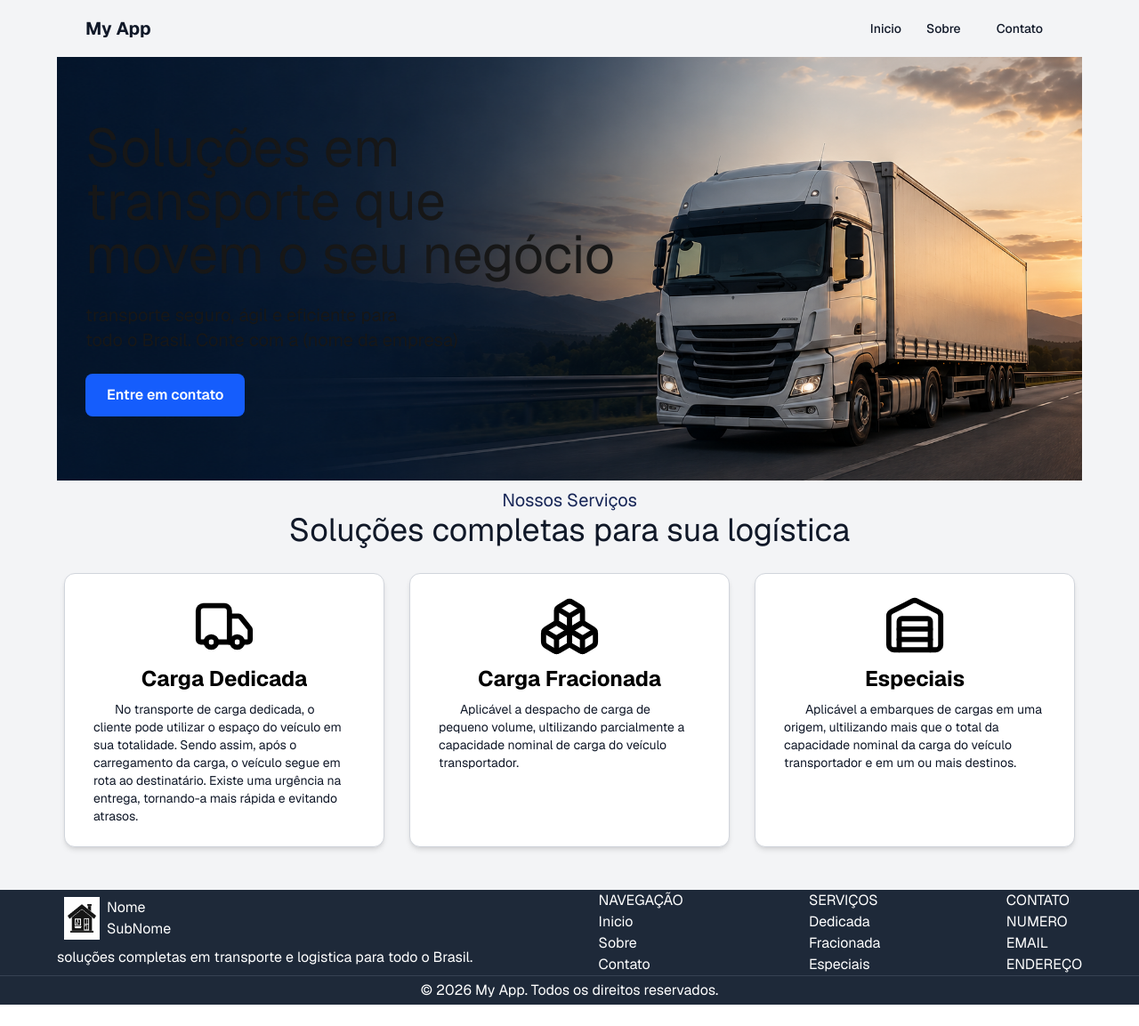
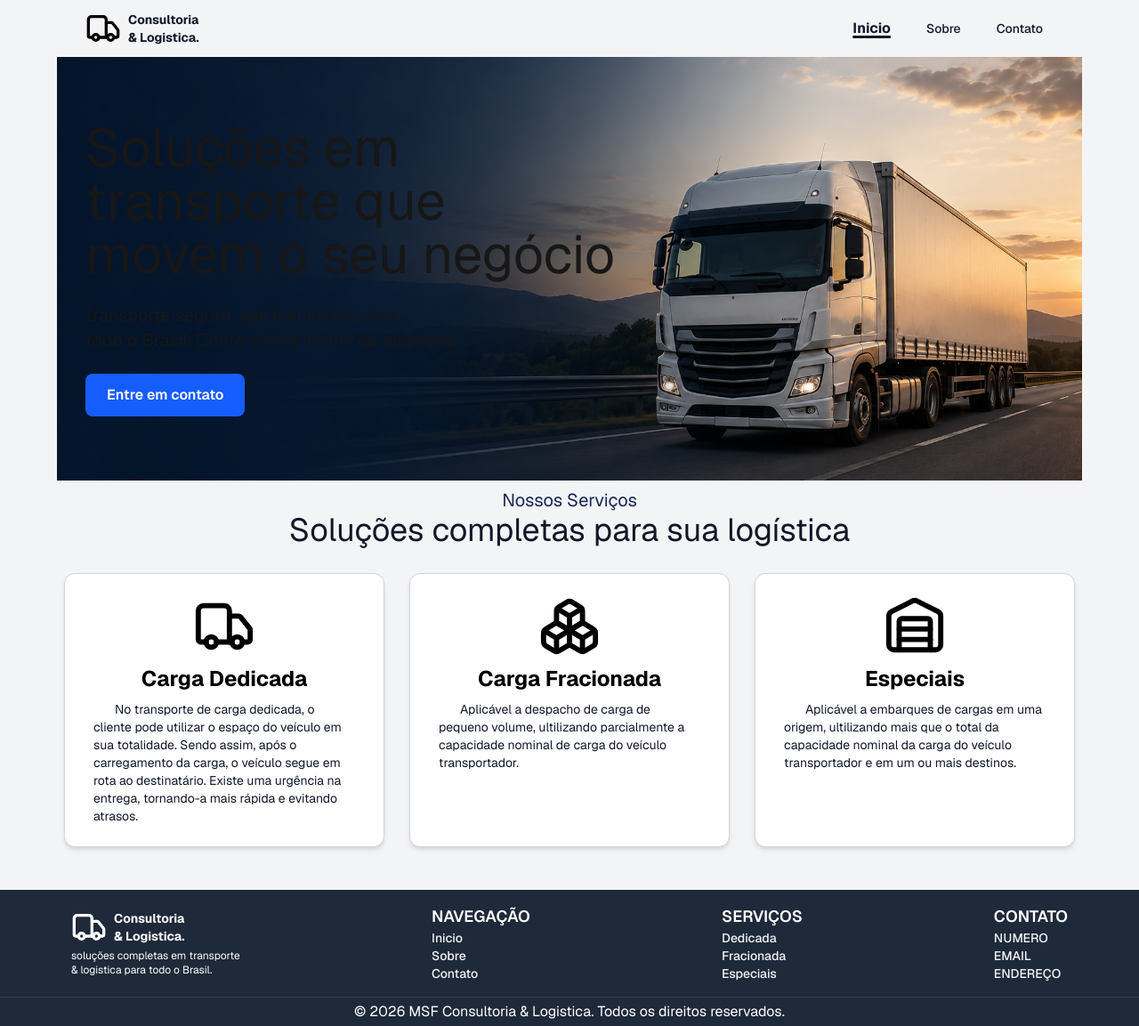
Before and after one commit to transportadoramsf-oss/site, a Next.js app: page / in a window 1280 px wide. Shown: the whole page at 89% size. Before the commit the page ends 1129 px from the top, so only its background shows below. Built offline with nearby package versions, Linux system fonts and the light colour scheme.

Commit message:
style: pagina principal para monitor pronta

```diff
--- a/package.json
+++ b/package.json
@@ -12,7 +12,8 @@
     "lucide-react": "^1.27.0",
     "next": "16.2.12",
     "react": "19.2.4",
-    "react-dom": "19.2.4"
+    "react-dom": "19.2.4",
+    "react-icons": "^5.7.0"
   },
   "devDependencies": {
     "@tailwindcss/postcss": "^4",
--- a/src/componentes/Footer.tsx
+++ b/src/componentes/Footer.tsx
@@ -1,40 +1,38 @@
+import { Truck } from "lucide-react";
 import Image from "next/image";
 import Link from "next/link";
 
 export function Footer() {
   return (
     <footer className="bg-gray-800 text-white">
-      <div className="w-[90%] max-w-7xl mx-auto">
-        <div className="flex justify-between w-full">
+      <div className="w-[90%] max-w-7xl mx-auto px-4 p-4">
+        <div className="flex justify-between items-center w-full">
           <div>
-            <div className="flex p-2 gap-2">
-              <Image src="/a.webp" alt="imagem" height={40} width={40} />
-              <div>
-                <h1>Nome</h1>
-                <h1>SubNome</h1>
-              </div>
+            <div className="flex gap-2  shrink-0">
+              <Truck size={40} className="" />
+              <h1 className="text-sm font-bold">Consultoria<br/> & Logistica.</h1>
             </div>
-            <p>soluções completas em transporte e logistica para todo o Brasil.</p>
+            <p className="text-xs pt-1">soluções completas em transporte<br/> & logistica para todo o Brasil.</p>
           </div>
           <div>
-            <h1>NAVEGAÇÃO</h1>
-            <div className="flex flex-col">
+            <h1 className="text-lg font-semibold">NAVEGAÇÃO</h1>
+            <div className="flex flex-col text-sm font-medium text-gray-100">
               <Link href="/">Inicio</Link>
-              <Link href="/">Sobre</Link>
-              <Link href="/">Contato</Link>
+              <Link href="/Sobre">Sobre</Link>
+              <Link href="/Contato">Contato</Link>
             </div>
           </div>
           <div>
-            <h1>SERVIÇOS</h1>
-            <div>
+            <h1 className="text-lg font-semibold">SERVIÇOS</h1>
+            <div className="flex flex-col text-sm font-medium text-gray-100">
               <h1>Dedicada</h1>
               <h1>Fracionada</h1>
               <h1>Especiais</h1>
             </div>
           </div>
           <div>
-            <h1>CONTATO</h1>
-            <div className="flex flex-col">
+            <h1 className="text-lg font-semibold">CONTATO</h1>
+            <div className="flex flex-col text-sm font-medium text-gray-100">
               <Link href="/">NUMERO</Link>
               <Link href="/">EMAIL</Link>
               <Link href="/">ENDEREÇO</Link>
@@ -43,8 +41,8 @@ export function Footer() {
         </div>
       </div>
         <hr className="border-gray-700" />
-        <div className="max-w-7xl mx-auto py-1 px-4 sm:px-6 lg:px-8">
-          <p className="text-center">&copy; 2026 My App. Todos os direitos reservados.</p>
+        <div className="max-w-7xl mx-auto py-1">
+          <p className="text-center">&copy; 2026 MSF Consultoria & Logistica. Todos os direitos reservados.</p>
         </div>
     </footer>
   );
--- a/src/componentes/NavBar.tsx
+++ b/src/componentes/NavBar.tsx
@@ -1,18 +1,27 @@
+"use client";
+
+import { Truck } from "lucide-react";
 import Link from "next/link";
+import { usePathname } from "next/navigation";
+
 
 export function NavBar() {
+
+  const pathname = usePathname();
+
   return (
     <nav className="bg-gray-100 text-gray-900">
       <div className="w-[90%] max-w-7xl mx-auto px-4 sm:px-6 lg:px-8">
         <div className="flex items-center justify-between h-16">
-          <div className="shrink-0">
-            <h1 className="text-xl font-bold">My App</h1>
+          <div className="flex gap-2  shrink-0">
+            <Truck size={40} className="text-black" />
+            <h1 className="text-sm font-bold">Consultoria<br/> & Logistica.</h1>
           </div>
           <div className="hidden md:block">
             <div className="ml-10 flex items-baseline space-x-4">
-              <Link href="/" className="py-2 rounded-md text-sm font-medium">Inicio</Link>
-              <Link href="/Sobre" className="px-3 py-2 rounded-md text-sm font-medium">Sobre</Link>
-              <Link href="/Contato" className="px-3 py-2 rounded-md text-sm font-medium">Contato</Link>
+              <Link href="/" className={`px-3 py-2 rounded-md ${pathname === "/" ? "text-base font-bold underline underline-offset-3 decoration-3" : "text-sm font-medium"}`}>Inicio</Link>
+              <Link href="/Sobre" className={`px-3 py-2 rounded-md ${pathname === "/Sobre" ? "text-base font-bold underline underline-offset-3 decoration-3" : "text-sm font-medium"}`}>Sobre</Link>
+              <Link href="/Contato" className={`px-3 py-2 rounded-md ${pathname === "/Contato" ? "text-base font-bold underline underline-offset-3 decoration-3" : "text-sm font-medium"}`}>Contato</Link>
             </div>
           </div>
         </div>
```
Also changed, not shown: 1 other file (tests, documents, lock files or other folders).
